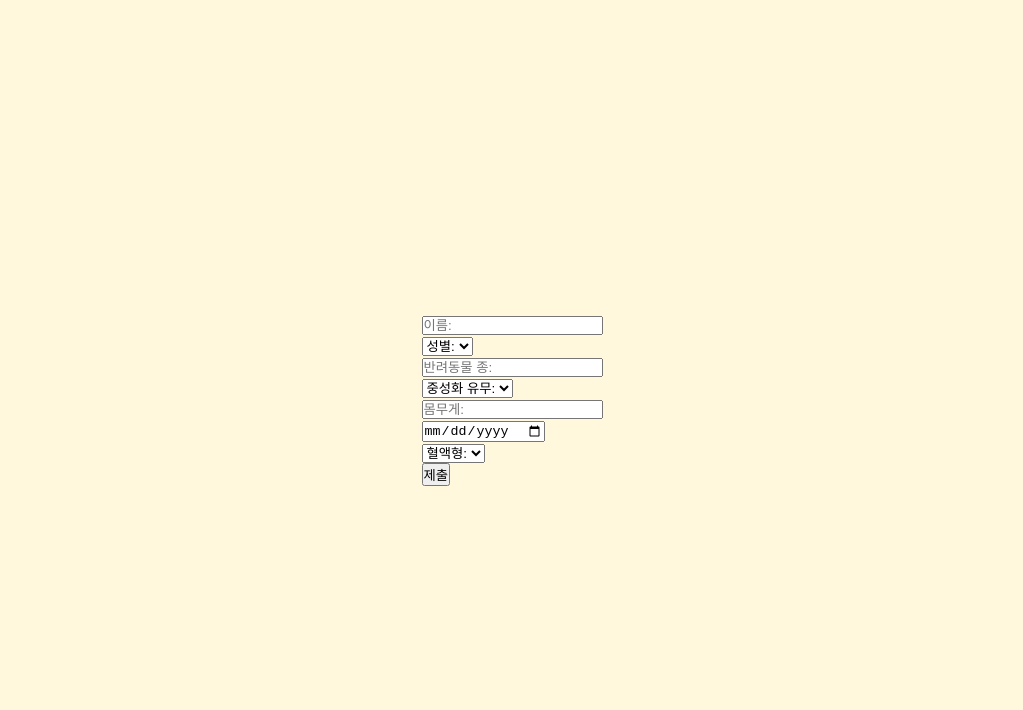
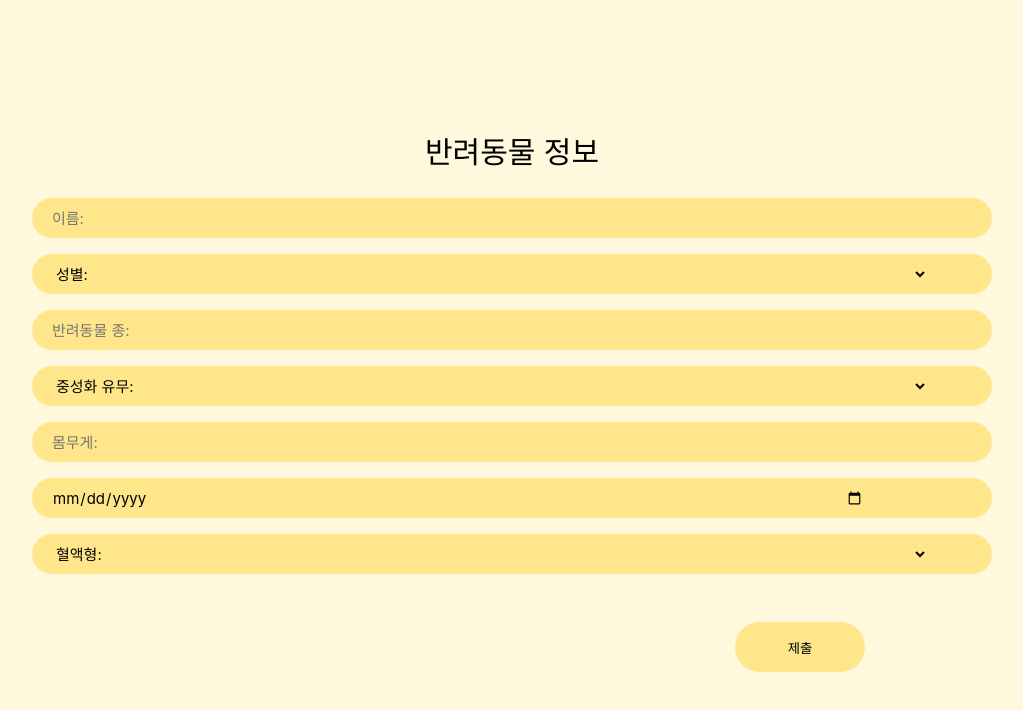
Before and after one commit to Yusmin97/petCheckApp, a React (Create React App) app: page /petinfo in a window 1280 px wide. Shown: the top 710 px of the page, without its empty margins (128-1151 px from the left). Built offline with nearby package versions, Linux system fonts and the light colour scheme.

Commit message:
✨ Feat: 반려동물 정보 입력 페이지 구성

```diff
--- a/src/page/petInfo/PetInfo.tsx
+++ b/src/page/petInfo/PetInfo.tsx
@@ -1,15 +1,15 @@
 import React from 'react';
-import "./PetInfo.css"
+import './PetInfo.css';
 
 function PetInfo() {
   return (
-    <div className="container mx-auto p-4">
-      <div className="form-box bg-white shadow-md rounded px-8 pt-6 pb-8 mb-4">
-        <div className="form-element mb-4">
-          <input className="form-input" id="name" type="text" placeholder="이름:" />
+    <div className="container">
+      <div className='petInfoTitle'>반려동물 정보</div>
+      <div className="petName">
+        <input className="petNameInput" id="name" type="text" placeholder="이름:" />
       </div>
-        <div className="form-element mb-4">
-          <select className="form-select" id="gender">
+      <div className="petGender">
+        <select className="petGenderSelect" id="gender">
           <option value="" disabled selected>
             성별:
           </option>
@@ -17,11 +17,11 @@ function PetInfo() {
           <option value="female">암컷</option>
         </select>
       </div>
-        <div className="form-element mb-4">
-          <input className="form-input" id="pet_type" type="text" placeholder="반려동물 종:" />
+      <div className="petType">
+        <input className="petTypeInput" id="pet_type" type="text" placeholder="반려동물 종:" />
       </div>
-        <div className="form-element mb-4">
-          <select className="form-select" id="neutered">
+      <div className="petNeutered">
+        <select className="petNeuteredSelect" id="neutered">
           <option value="" disabled selected>
             중성화 유무:
           </option>
@@ -29,14 +29,14 @@ function PetInfo() {
           <option value="no">X</option>
         </select>
       </div>
-        <div className="form-element mb-4">
-          <input className="form-input" id="weight" type="text" placeholder="몸무게:" />
+      <div className="petWeight">
+        <input className="petWeightInput" id="weight" type="text" placeholder="몸무게:" />
       </div>
-        <div className="form-element mb-4">
-          <input className="form-input" id="birthday" type="date" placeholder="생일:" />
+      <div className="petBirth">
+        <input className="petBirthInput" id="birthday" type="date" placeholder="생일:" />
       </div>
-        <div className="form-element mb-6">
-          <select className="form-select" id="blood_type">
+      <div className="petBlood">
+        <select className="petBloodSelect" id="blood_type">
           <option value="" disabled selected>
             혈액형:
           </option>
@@ -45,14 +45,8 @@ function PetInfo() {
           <option value="AB">AB</option>
         </select>
       </div>
-        <div className="form-actions flex items-center justify-between">
-          <button
-            className="submit-btn bg-blue-500 hover:bg-blue-700 text-white font-bold py-2 px-4 rounded focus:outline-none focus:shadow-outline"
-            type="button"
-          >
-            제출
-          </button>
-        </div>
+      <div className="petInfoButton">
+        <button className="petInfoBtn">제출</button>
       </div>
     </div>
   );
```
Lines whose indentation alone changed are shown as unchanged.
